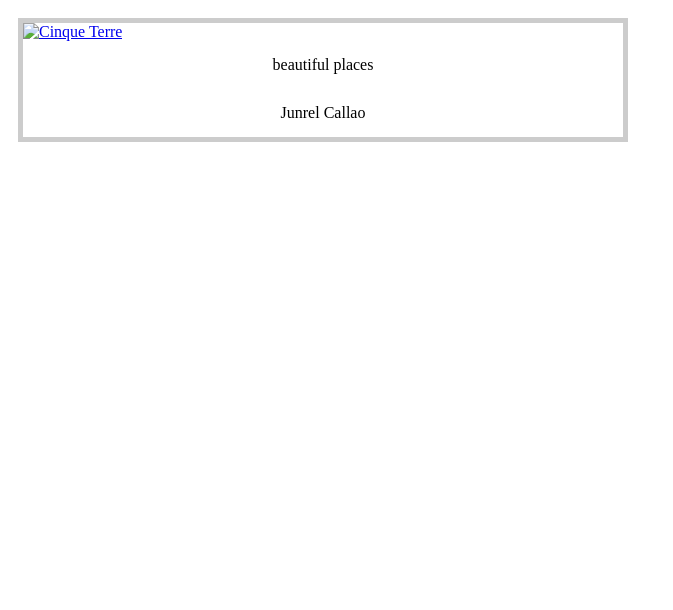
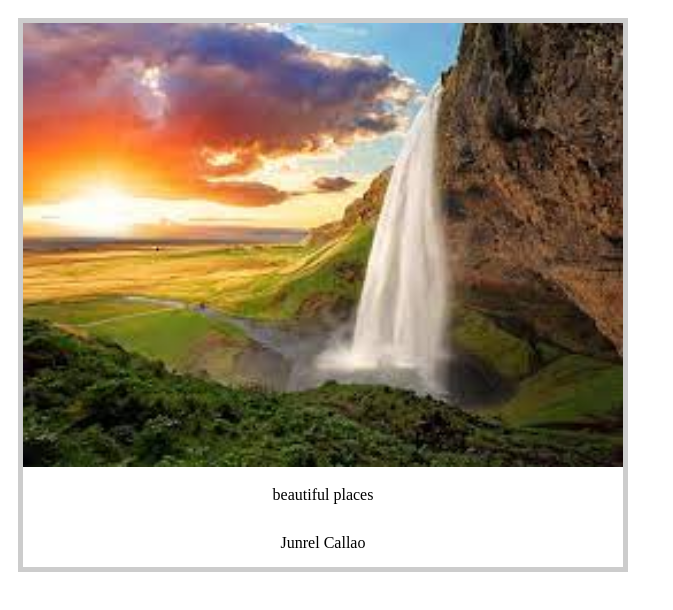
Before and after one commit to junrelcallao/callao2, a plain HTML site: page index.html in a window 1280 px wide. Shown: the whole page, without its empty margins (0-673 px from the left). Drawn offline with Linux system fonts and the light colour scheme.

Commit message:
Update index.html

```diff
--- a/index.html
+++ b/index.html
@@ -27,8 +27,8 @@ div.desc {
 <body>
 
 <div class="gallery">
-  <a target="_blank" href="images/sun.jpg">
-    <img src="images/sun.jpg" alt="Cinque Terre" width="900" height="1000">
+  <a target="_blank" href="images/places.jpg">
+    <img src="images/places.jpg" alt="Cinque Terre" width="900" height="1000">
   </a>
   <div class="desc">beautiful places</div>
   <div class="desc">Junrel Callao</div>
```
